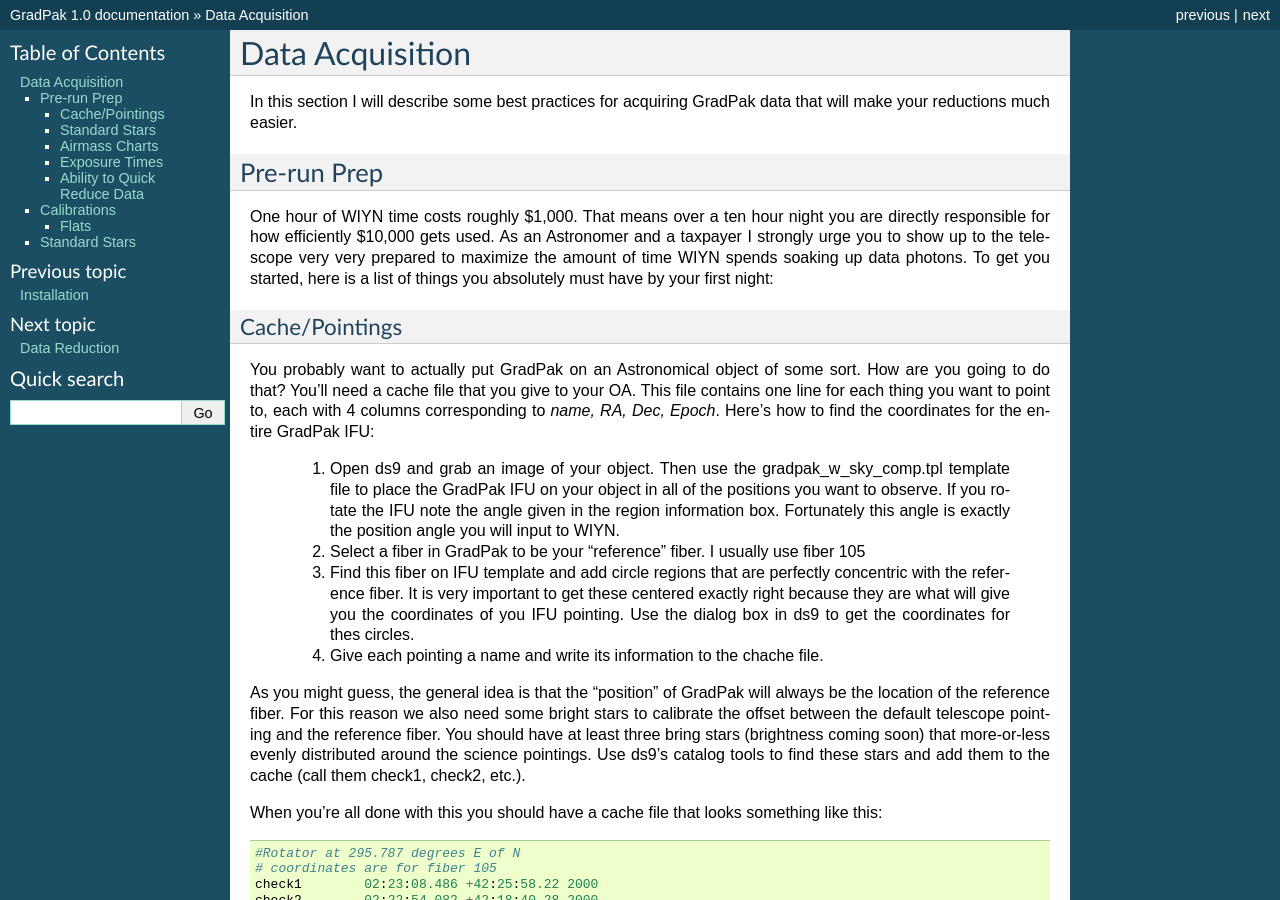
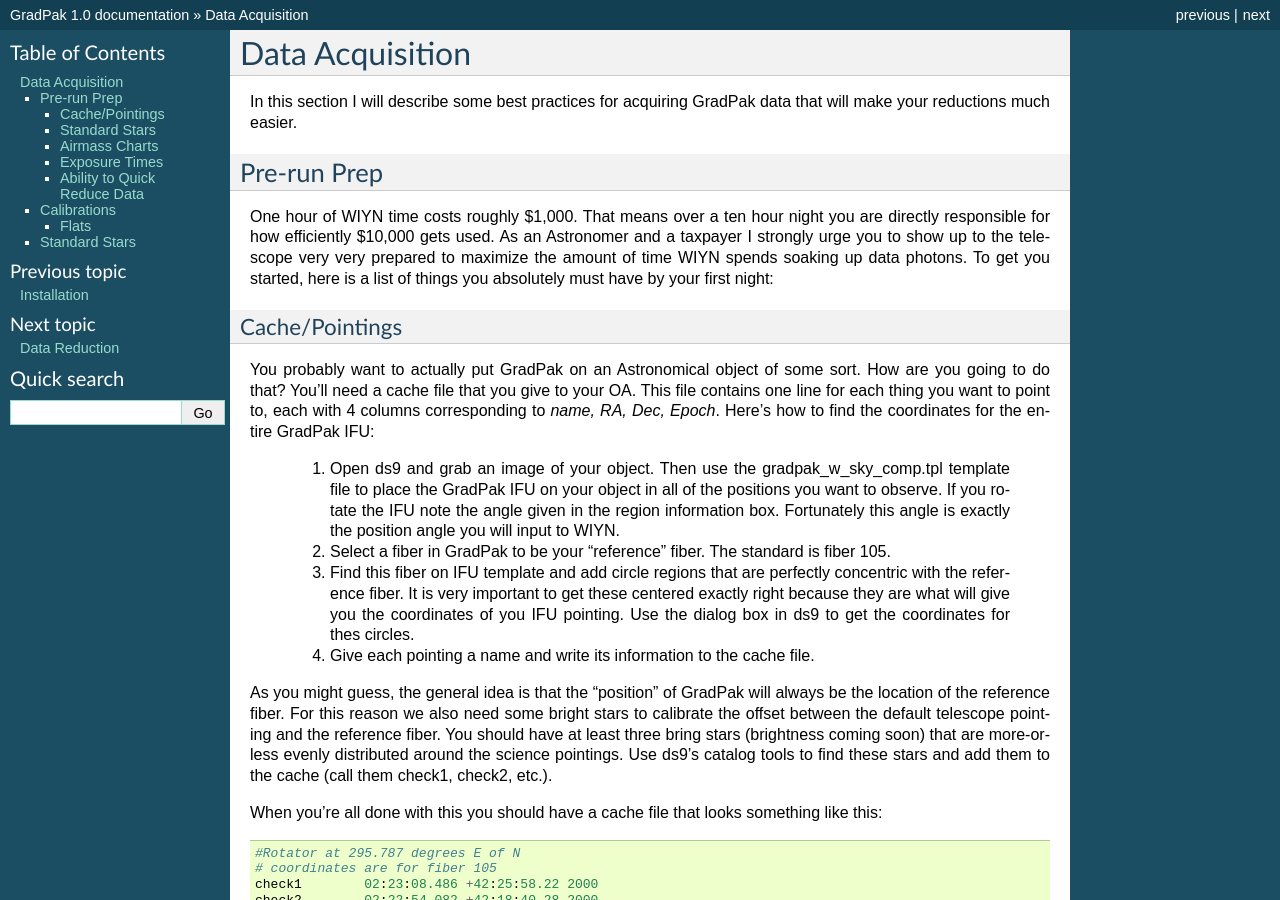
Before and after one commit to Knights-Templars/GradPak, a Sphinx documentation site: the page built from docs/source/Data_Acquisition.rst, in a window 1280 px wide and 900 px high. Built offline with Sphinx 7.4.7, drawn with Linux system fonts in a browser that asks for light colours.

Commit message:
A few minor edits

```diff
--- a/docs/source/Data_Acquisition.rst
+++ b/docs/source/Data_Acquisition.rst
@@ -30,8 +30,8 @@ coordinates for the entire GradPak IFU:
     note the angle given in the region information box. Fortunately this angle
     is exactly the position angle you will input to WIYN.
 
- 2. Select a fiber in GradPak to be your "reference" fiber. I usually use
-    fiber 105
+ 2. Select a fiber in GradPak to be your "reference" fiber. The
+    standard is fiber 105.
 
  3. Find this fiber on IFU template and add circle regions that are perfectly
     concentric with the reference fiber. It is very important to get these
@@ -39,15 +39,16 @@ coordinates for the entire GradPak IFU:
     of you IFU pointing. Use the dialog box in ds9 to get the coordinates for
     thes circles.
 
- 4. Give each pointing a name and write its information to the chache file.
+ 4. Give each pointing a name and write its information to the cache file.
 
-As you might guess, the general idea is that the "position" of GradPak will
-always be the location of the reference fiber. For this reason we also need
-some bright stars to calibrate the offset between the default telescope
-pointing and the reference fiber. You should have at least three bring stars
-(brightness coming soon) that more-or-less evenly distributed around the
-science pointings. Use ds9's catalog tools to find these stars and add them to
-the cache (call them check1, check2, etc.).
+As you might guess, the general idea is that the "position" of GradPak
+will always be the location of the reference fiber. For this reason we
+also need some bright stars to calibrate the offset between the
+default telescope pointing and the reference fiber. You should have at
+least three bring stars (brightness coming soon) that are more-or-less
+evenly distributed around the science pointings. Use ds9's catalog
+tools to find these stars and add them to the cache (call them check1,
+check2, etc.).
 
 When you're all done with this you should have a cache file that looks
 something like this::
```
